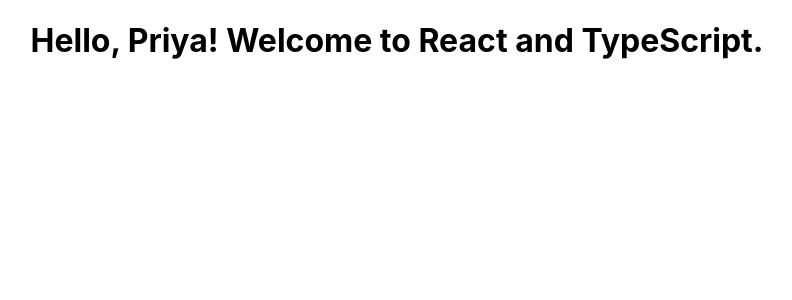
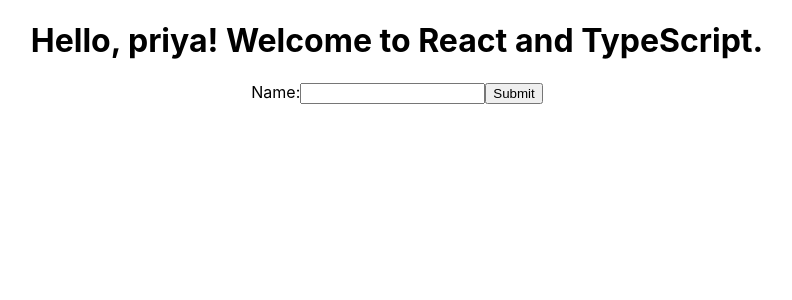
Before and after one commit to cleancode2k19/jsb, a React (Create React App) app in the folder javascript practice/reacttypescript/my-app/: page / in a window 1280 px wide. Shown: the top 300 px of the page, without its empty margins (243-1035 px from the left). Built offline with nearby package versions, Linux system fonts and the light colour scheme.

Commit message:
add new form

```diff
--- a/javascript practice/reacttypescript/my-app/src/App.tsx
+++ b/javascript practice/reacttypescript/my-app/src/App.tsx
@@ -2,11 +2,13 @@
 import logo from './logo.svg';
 import './App.css';
 import Header from './Header';
+import Firstform from './Firstform';
 
 function App() {
   return (
     <div className="App">
       <Header/>
+      <Firstform/>
     </div>
   );
 }
--- /dev/null
+++ b/javascript practice/reacttypescript/my-app/src/Firstform.tsx
@@ -0,0 +1,12 @@
+import React, { useState } from "react";
+export default function Firstform(props) {
+  return (
+    <>
+      <label>
+        Name:
+        <input type="text" />
+      </label>
+      <input type="submit" value="Submit" />
+    </>
+  );
+}
--- a/javascript practice/reacttypescript/my-app/src/Header.tsx
+++ b/javascript practice/reacttypescript/my-app/src/Header.tsx
@@ -9,7 +9,7 @@
 );
 
 Header.defaultProps = {
-  name: 'Priya',
+  name: 'priya',
 };
 
 export default Header;
```
